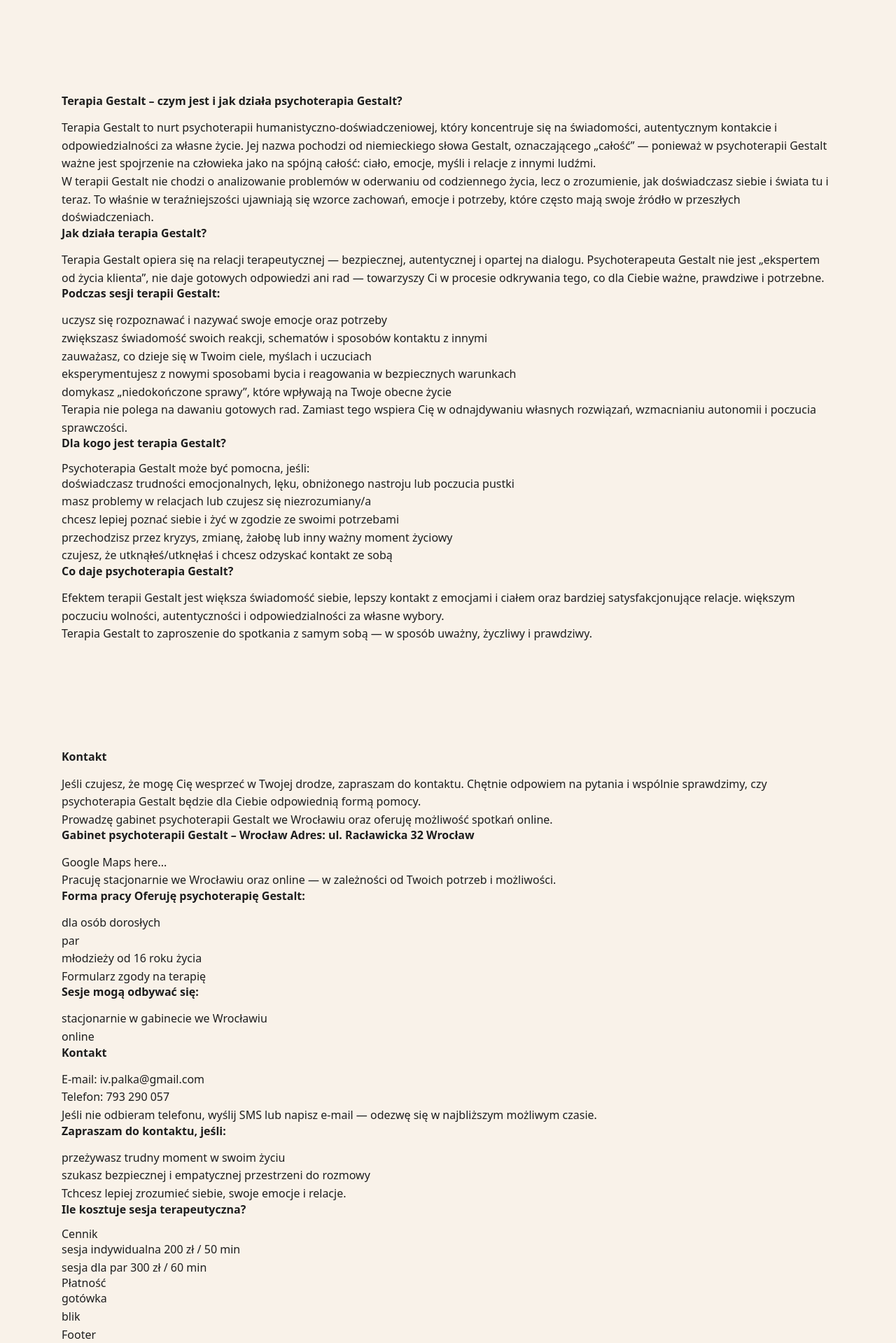
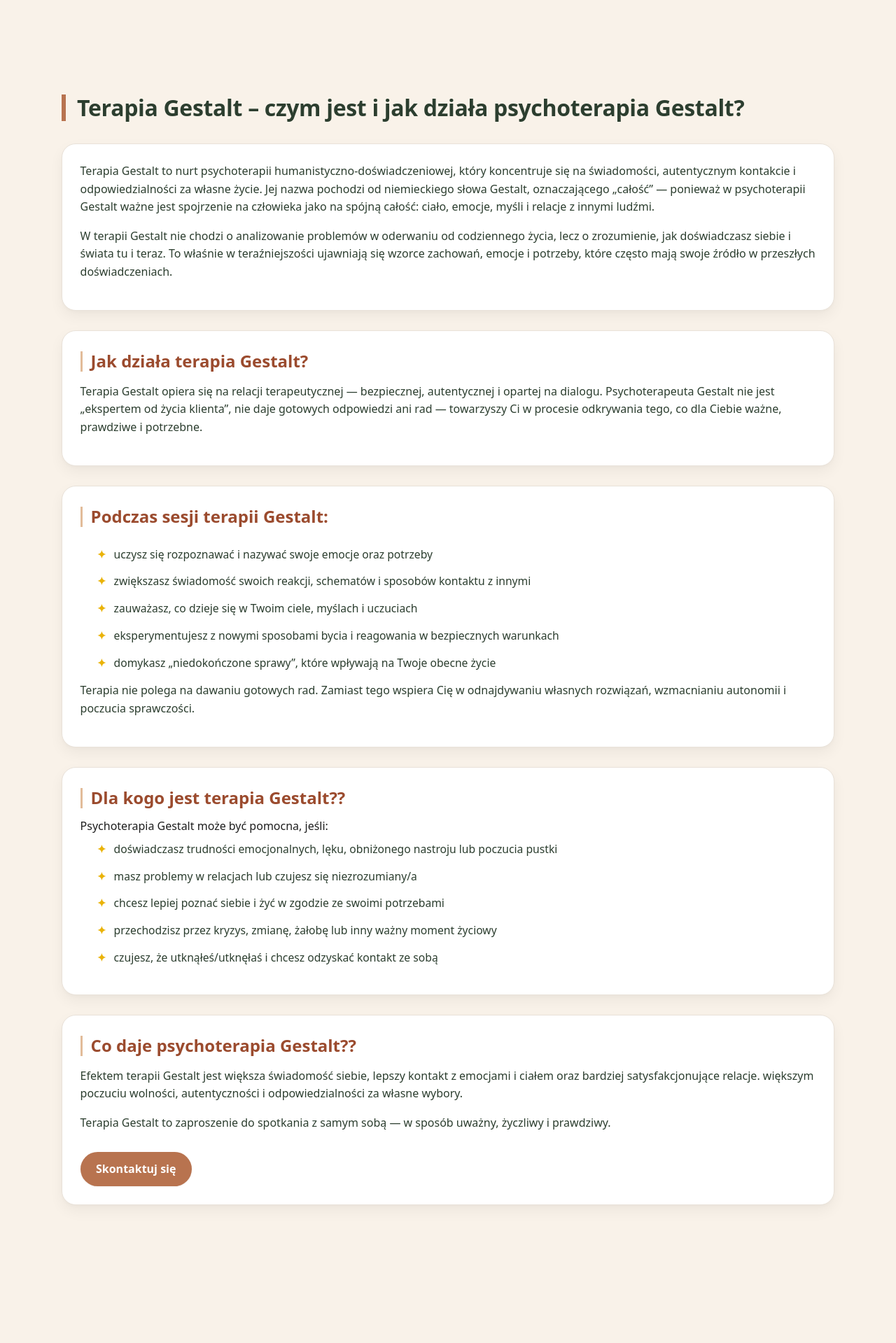
Before and after one commit to IevgeniiaAbdulina/Black-Sheep, an Angular app: page /home in a window 1280 px wide. Shown: the part 2420-4339 px from the top of the page at 70% size. Built offline with nearby package versions, Linux system fonts and the light colour scheme.

Commit message:
feat: add basic style for About-Gestalt section.

```diff
--- a/src/app/features/landing/components/about-gestalt/about-gestalt.html
+++ b/src/app/features/landing/components/about-gestalt/about-gestalt.html
@@ -1,51 +1,78 @@
-<header>
-  <h2>{{ gestalt.title }}</h2>
-</header>
+<h2
+  id="gestalt-heading"
+  class="section__title">
+  {{ gestalt.title }}
+</h2>
 
-<div>
+<div class="cards-grid">
+  <article
+    class="card"
+    aria-label="Czym jest terapia Gestalt – podstawy humanistyczne">
     @for (p of gestalt.intro.content; track $index) {
       <p>{{ p }}</p>
 
     }
-</div>
+  </article>
 
-<div>
+  <article
+    class="card"
+    aria-label="Jak działa terapia Gestalt – relacja i odkrywanie">
     <h3>{{ gestalt.relation.title }}</h3>
 
     @for (p of gestalt.relation.content; track $index) {
       <p>{{ p }}</p>
     }
 
-  <div>
+  </article>
+
+  <article
+    class="card"
+    aria-label="Podczas sesji terapii Gestalt – świadomość, eksperymenty">
     <h3>{{ gestalt.achievements.title }}:</h3>
 
+    <div class="card-content">
       <ul>
         @for (p of gestalt.achievements.key_points; track $index) {
           <li>{{ p }}</li>
         }
       </ul>
+    </div>
 
     @for (p of gestalt.achievements.content; track $index) {
       <p>{{ p }}</p>
     }
-  </div>
+  </article>
 
-  <div>
-    <h3>{{ gestalt.for_whom.title }}</h3>
+  <article
+    class="card"
+    aria-label="Dla kogo jest terapia Gestalt – trudności i potrzeby">
+    <h3>{{ gestalt.for_whom.title }}?</h3>
 
     <h4>{{ gestalt.for_whom.subtitle }}:</h4>
+    <div class="card-content">
       <ul>
         @for (p of gestalt.for_whom.key_points; track $index) {
           <li>{{ p }}</li>
         }
       </ul>
     </div>
-</div>
+  </article>
 
-<div>
-  <h3>{{ gestalt.advantages.title }}</h3>
+  <article
+    class="card"
+    aria-label="Efekty terapii Gestalt i kontakt">
+    <h3>{{ gestalt.advantages.title }}?</h3>
 
     @for (p of gestalt.advantages.content; track $index) {
       <p>{{ p }}</p>
     }
+
+    <app-button
+      type="button"
+      buttonClass="action-button"
+      ariaLabel="Skontaktuj się w sprawie terapii Gestalt – zapytanie o sesję"
+      (click)="getContact()">
+      Skontaktuj się
+    </app-button>
+  </article>
 </div>
--- a/src/app/features/landing/components/about-gestalt/about-gestalt.ts
+++ b/src/app/features/landing/components/about-gestalt/about-gestalt.ts
@@ -1,12 +1,19 @@
 import {Component} from '@angular/core';
 import * as data from '../../data-access/gestalt-data.json';
+import {Button} from '../../../../shared/components/button/button';
 
 @Component({
   selector: 'app-about-gestalt',
-  imports: [],
+  imports: [
+    Button
+  ],
   templateUrl: './about-gestalt.html',
   styleUrl: './about-gestalt.css',
 })
 export class AboutGestalt {
   protected readonly gestalt = data;
+
+  getContact(): void {
+    console.log("Contact me");
+  }
 }
--- a/src/app/features/landing/pages/landing-page/landing-page.html
+++ b/src/app/features/landing/pages/landing-page/landing-page.html
@@ -11,7 +11,11 @@
     <app-about-me></app-about-me>
   </section>
 
-  <section id="about-gestalt">
+  <section
+    id="about-gestalt"
+    class="section"
+    aria-label="Sekcja informacji o terapii Gestalt"
+    aria-labelledby="gestalt-heading">
     <app-about-gestalt></app-about-gestalt>
   </section>
 
```
Lines whose indentation alone changed are shown as unchanged.
